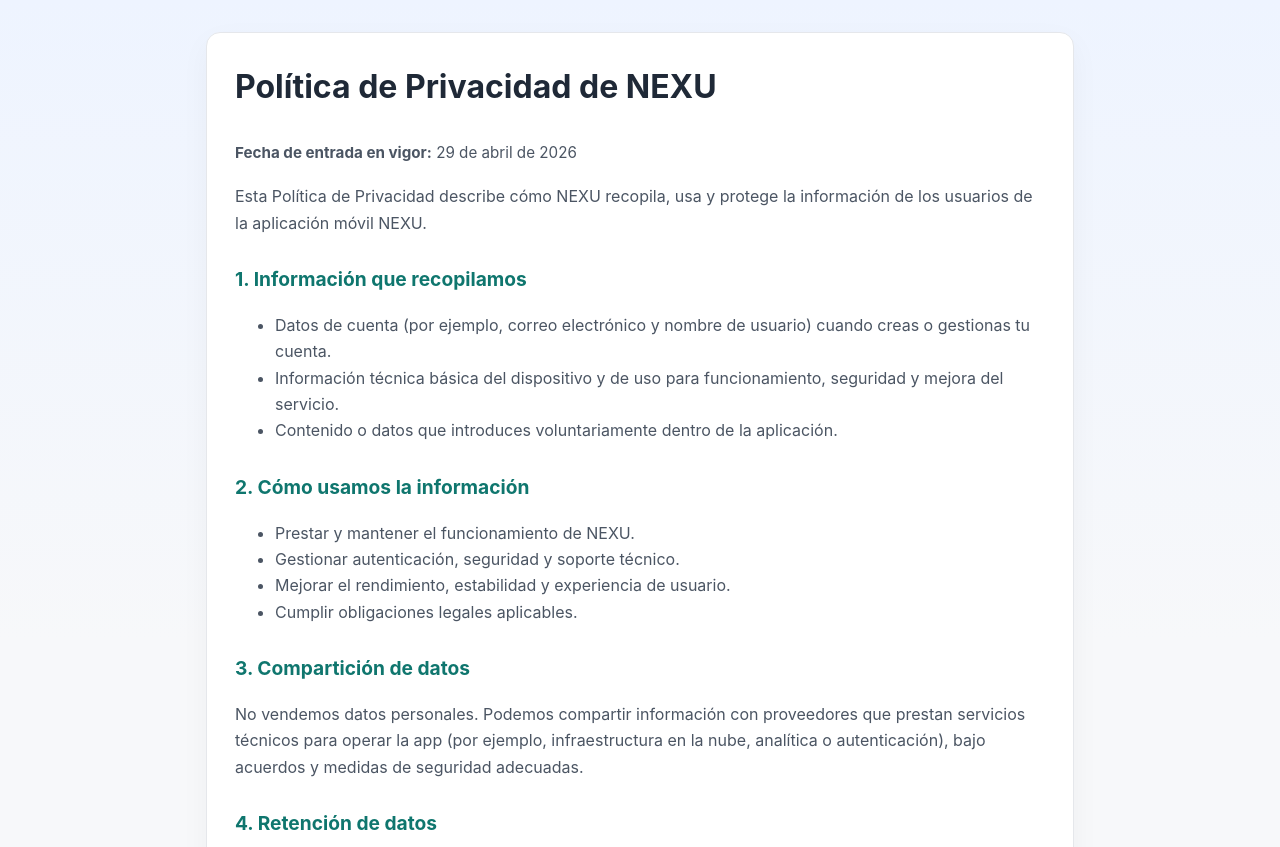
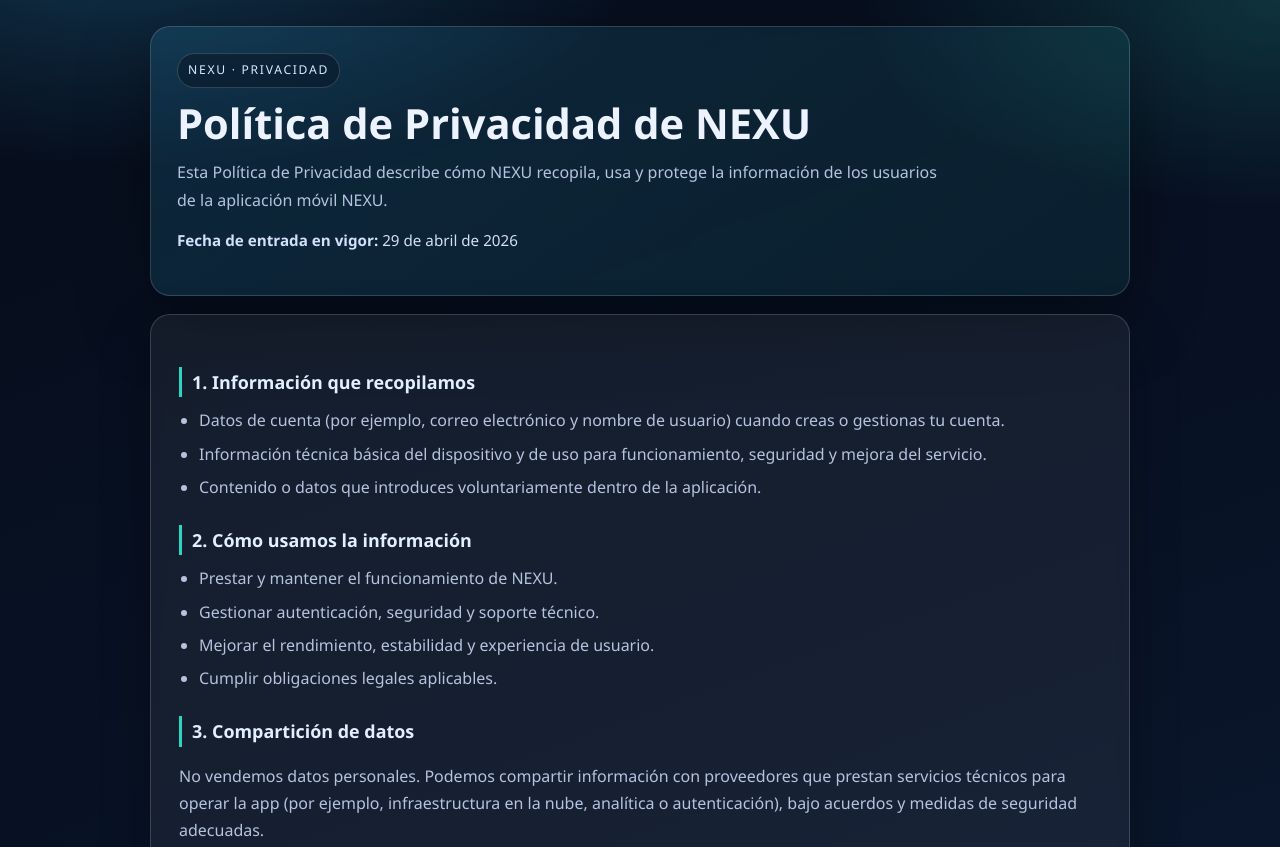
Before and after one commit to JVG99/nexu-privacy, a plain HTML site: page index.html in a window 1280 px wide. Shown: the top 847 px of the page. Drawn offline with Linux system fonts and the light colour scheme.

Commit message:
Refresh privacy page with NEXU visual style

```diff
--- a/index.html
+++ b/index.html
@@ -6,54 +6,131 @@
   <title>Política de Privacidad - NEXU</title>
   <style>
     :root {
-      --bg: #f7f8fa;
-      --card: #ffffff;
-      --text: #1f2937;
-      --muted: #4b5563;
-      --border: #e5e7eb;
-      --accent: #0f766e;
+      --bg: #081225;
+      --bg-soft: #0f1f3a;
+      --surface: rgba(255, 255, 255, 0.06);
+      --surface-strong: rgba(255, 255, 255, 0.1);
+      --border: rgba(255, 255, 255, 0.16);
+      --text: #ecf3ff;
+      --muted: #b5c3df;
+      --accent: #2dd4bf;
+      --accent-2: #38bdf8;
     }
+
     * { box-sizing: border-box; }
+
     body {
       margin: 0;
-      font-family: -apple-system, BlinkMacSystemFont, "Segoe UI", Roboto, Helvetica, Arial, sans-serif;
-      background: linear-gradient(180deg, #eef4ff 0%, var(--bg) 40%);
+      min-height: 100vh;
+      font-family: "Segoe UI", Inter, system-ui, sans-serif;
       color: var(--text);
-      line-height: 1.65;
+      background:
+        radial-gradient(900px 420px at 10% -5%, rgba(56, 189, 248, 0.24), transparent 60%),
+        radial-gradient(760px 380px at 100% 0%, rgba(45, 212, 191, 0.18), transparent 55%),
+        linear-gradient(160deg, #060d1b 0%, var(--bg) 42%, var(--bg-soft) 100%);
+      line-height: 1.7;
     }
+
     .wrap {
-      max-width: 900px;
-      margin: 32px auto;
-      padding: 0 16px;
+      width: min(980px, 92vw);
+      margin: 26px auto 48px;
     }
-    .card {
-      background: var(--card);
+
+    .hero {
       border: 1px solid var(--border);
-      border-radius: 14px;
+      background: linear-gradient(145deg, rgba(56, 189, 248, 0.14), rgba(45, 212, 191, 0.08));
+      border-radius: 20px;
+      padding: 26px;
+      box-shadow: 0 24px 70px rgba(0, 0, 0, 0.35);
+      backdrop-filter: blur(4px);
+    }
+
+    .brand {
+      display: inline-block;
+      font-size: 0.76rem;
+      letter-spacing: 0.14em;
+      text-transform: uppercase;
+      color: #d9eaff;
+      border: 1px solid var(--border);
+      padding: 6px 10px;
+      border-radius: 999px;
+      background: rgba(7, 16, 33, 0.45);
+      margin-bottom: 12px;
+    }
+
+    h1 {
+      margin: 0;
+      font-size: clamp(1.8rem, 3.4vw, 2.6rem);
+      line-height: 1.15;
+    }
+
+    .lead {
+      margin: 12px 0 0;
+      color: var(--muted);
+      max-width: 760px;
+    }
+
+    .meta {
+      margin-top: 14px;
+      color: #d4e0fb;
+      font-size: 0.95rem;
+    }
+
+    .content {
+      margin-top: 18px;
+      border: 1px solid var(--border);
+      border-radius: 20px;
       padding: 28px;
-      box-shadow: 0 10px 30px rgba(0,0,0,0.04);
+      background: var(--surface);
+      box-shadow: 0 18px 50px rgba(0, 0, 0, 0.28);
+      backdrop-filter: blur(6px);
     }
-    h1 { margin-top: 0; font-size: 2rem; }
-    h2 { margin-top: 28px; color: var(--accent); font-size: 1.2rem; }
+
+    h2 {
+      margin-top: 24px;
+      margin-bottom: 8px;
+      font-size: 1.12rem;
+      color: #e2efff;
+      border-left: 3px solid var(--accent);
+      padding-left: 10px;
+    }
+
     p, li { color: var(--muted); }
-    a { color: #0b57d0; }
-    .meta {
-      font-size: 0.95rem;
-      color: var(--muted);
-      margin-bottom: 18px;
+
+    ul { margin-top: 10px; padding-left: 20px; }
+
+    li { margin: 6px 0; }
+
+    a {
+      color: var(--accent-2);
+      text-decoration: none;
+      border-bottom: 1px dashed rgba(56, 189, 248, 0.5);
+    }
+
+    .footer {
+      margin-top: 24px;
+      font-size: 0.9rem;
+      color: #9fb0d3;
+    }
+
+    @media (max-width: 640px) {
+      .hero, .content { padding: 18px; border-radius: 16px; }
+      .wrap { margin-top: 18px; }
     }
   </style>
 </head>
 <body>
   <main class="wrap">
-    <section class="card">
+    <section class="hero">
+      <span class="brand">NEXU · PRIVACIDAD</span>
       <h1>Política de Privacidad de NEXU</h1>
-      <p class="meta"><strong>Fecha de entrada en vigor:</strong> 29 de abril de 2026</p>
-
-      <p>
+      <p class="lead">
         Esta Política de Privacidad describe cómo NEXU recopila, usa y protege la información de los usuarios de la aplicación móvil NEXU.
       </p>
+      <p class="meta"><strong>Fecha de entrada en vigor:</strong> 29 de abril de 2026</p>
+    </section>
 
+    <section class="content">
       <h2>1. Información que recopilamos</h2>
       <ul>
         <li>Datos de cuenta (por ejemplo, correo electrónico y nombre de usuario) cuando creas o gestionas tu cuenta.</li>
@@ -106,6 +183,8 @@
       <p>
         Correo de contacto: <a href="mailto:nexutcgbg@gmail.com">nexutcgbg@gmail.com</a>
       </p>
+
+      <p class="footer">© 2026 NEXU. Todos los derechos reservados.</p>
     </section>
   </main>
 </body>
```
